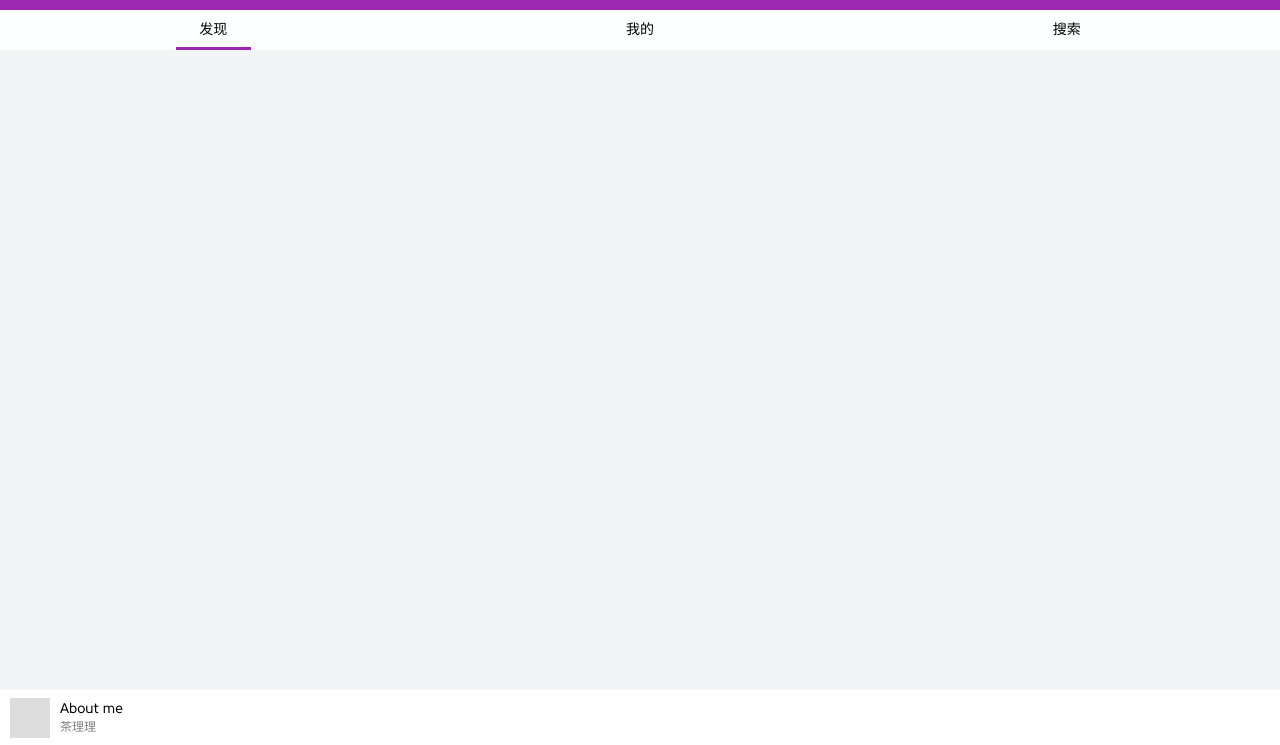
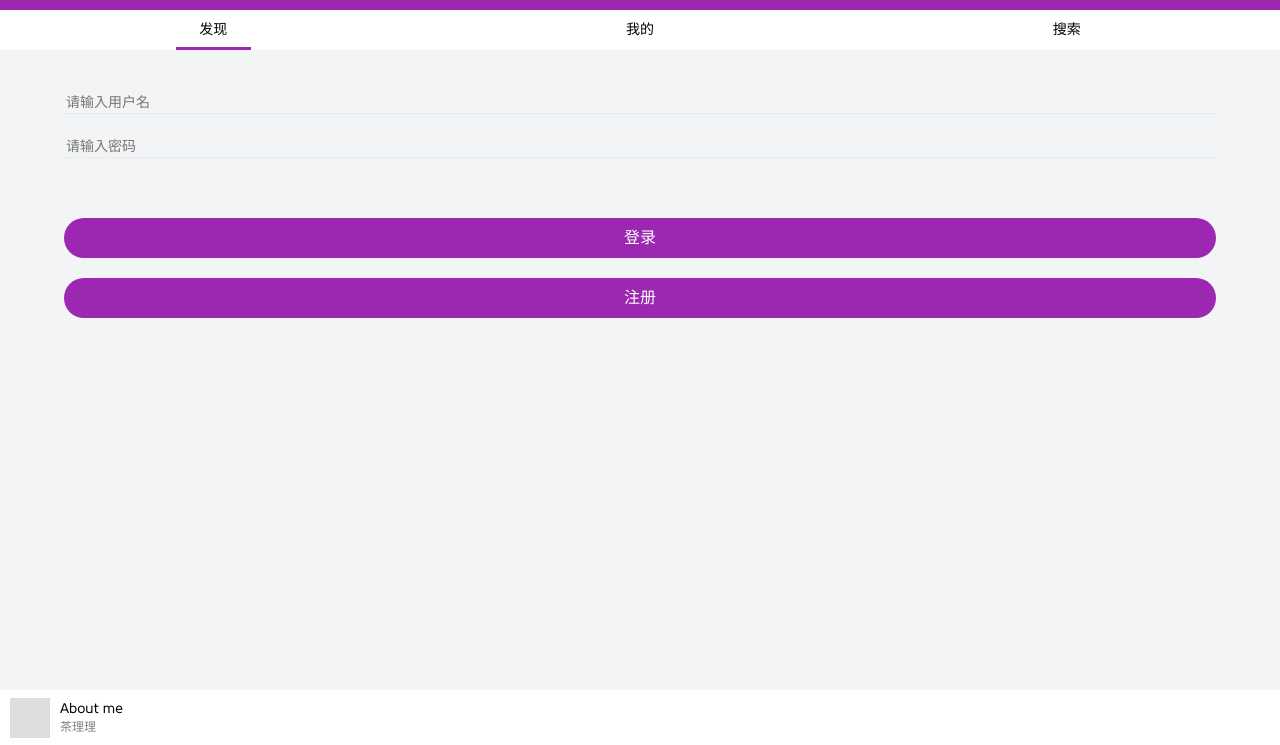
Before and after one commit to ArisAgeha/163music, a website built with webpack: page src/index.html in a window 1280 px wide. Shown: the part 55-800 px from the top of the page. Built offline with nearby package versions, Linux system fonts and the light colour scheme.

Commit message:
loginPanel - CSS

```diff
--- a/src/css/app.scss
+++ b/src/css/app.scss
@@ -9,7 +9,7 @@
 ul,ol {padding: 0; margin: 0;}
 li {list-style: none;}
 a {text-decoration: none; color: inherit;}
-input {outline:none; color: rgb(85, 85, 85);}
+input {outline:none; color: rgb(85, 85, 85);background-color: #f2f4f5;}
 @font-face {
     font-family: 'core_sans';
     src: url('../font/core_sans.woff2');
@@ -139,7 +139,6 @@ main {
                     }
                 }
             }
-
         }
     }
 
@@ -148,11 +147,70 @@ main {
     }
 
     .user-main {
+        min-height: 100%;
         display: none;
+
+        .loginPanel {
+            width: 100%;
+            display: none;
+            flex-direction: column;
+            justify-content: flex-start;
+            align-items: center;
+
+            .login-username {
+                width: 90%;
+                padding-top: 40px;
+                padding-bottom: 20px;
+            }
+            .login-password {
+                width: 90%;
+            }
+
+            input {
+                width: 100%;
+                height: 24px;
+                font-size: 14px;
+                border-bottom: 1px solid #e6e9f0;
+                color: black;
+            }
+
+            .controlPanel {
+                width: 90%;
+                    margin-top: 40px;
+
+                div {
+                    width: 100%;
+                    border-radius: 999px;
+                    background-color: rgb(156,39,176);
+                    height: 40px;
+                    margin: 20px 0;
+                    text-align: center;
+                    line-height: 40px;
+                    color: white;
+                    font-size: 16px;
+                }
+            }
+        }
+        .signupPanel {
+            display: none;
+        }
+        .userPanel {
+            display: none;
+        }
     }
 
     .user-main.show {
         display: flex;
+
+        .loginPanel.show {
+            display: flex;
+        }
+        .signupPanel.show {
+            display: flex;
+        }
+        .userPanel.show {
+            display: flex;
+        }
     }
 
     .search-main {
--- a/src/index.html
+++ b/src/index.html
@@ -116,15 +116,13 @@
         </div>
     </div>
 
-    <div class="user-main">
-        <div class="loginPanel">
+    <div class="user-main show">
+        <div class="loginPanel show">
             <div class="login-username">
-                <div class="login-usernmame-text">输入用户名</div>
-                <input class="login-username-input" type="text" placeHolder="Username">
+                <input class="login-username-input" type="text" placeHolder="请输入用户名">
             </div>
             <div class="login-password">
-                <div class="login-password-text">输入密码</div>
-                <input class="login-password-input" type="text" placeHolder="Password">
+                <input class="login-password-input" type="text" placeHolder="请输入密码">
             </div>
             <div class="controlPanel">
                 <div class="loginButton">登录</div>
```
Also changed, not shown: admin.html (+1 -1 lines), index.html (+4 -6 lines), dist/js/app.js.
